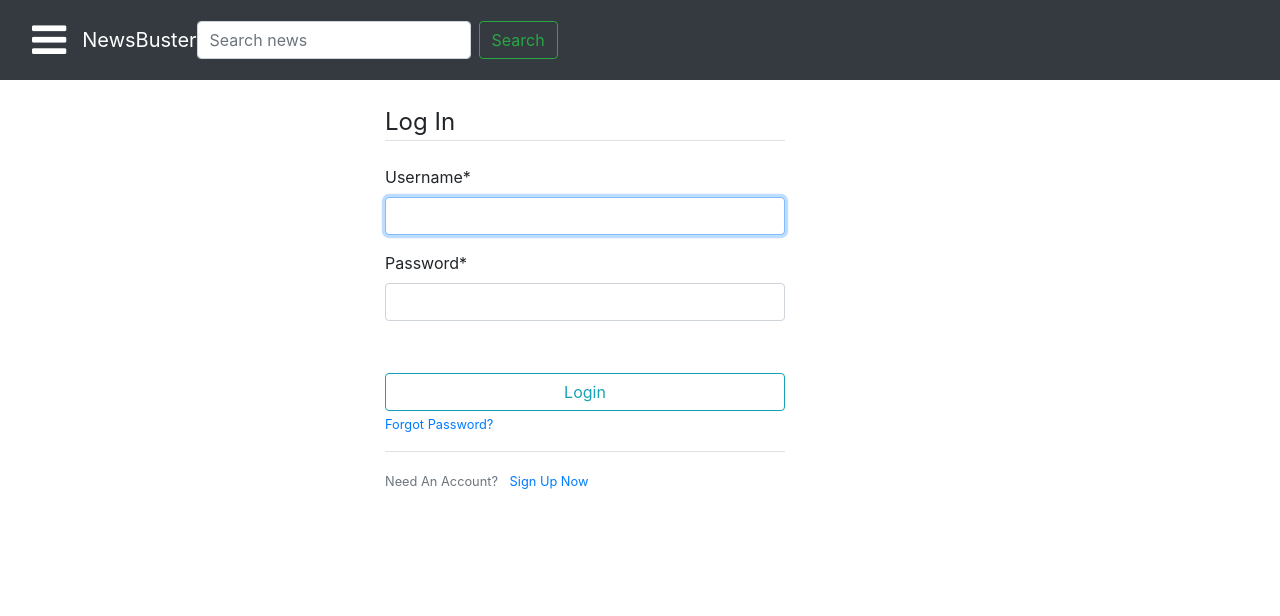
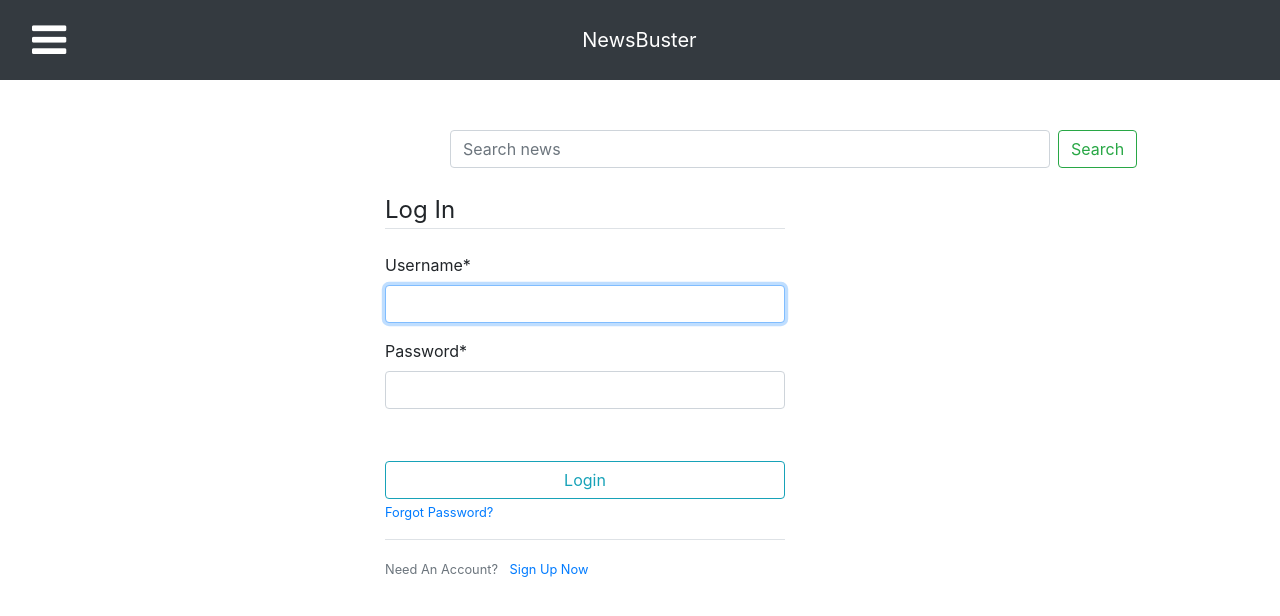
Before and after one commit to 2knal/BitsPlease-Enroot, a Django app: page /login/ in a window 1280 px wide. Shown: the top 616 px of the page. Run offline with Django 3.2, Linux system fonts and the light colour scheme; some libraries are stand-ins or nearby versions.

Commit message:
changed search bar

```diff
--- a/app/templates/app/base.html
+++ b/app/templates/app/base.html
@@ -12,12 +12,12 @@
     <title>Document</title>
     <link rel="stylesheet" href="{% static 'app/index.css' %}">
 </head>
-<body id="x">
+<body >
 
         <nav class="navbar navbar-expand-lg navbar-dark bg-dark" >
                         <i class = "fa fa-bars fa-2x mr-3 ml-3" onclick="openNav()"></i>
 
-                    <span style="float: center;"> NewsBuster </span>
+                    <span style="margin-left: 500px"> NewsBuster </span>
 
                <!-- <button class="navbar-toggler" type="button" data-toggle="collapse" data-target="#navbarSupportedContent" aria-controls="navbarSupportedContent" aria-expanded="false" aria-label="Toggle navigation">
                   <span class="navbar-toggler-icon"></span>
@@ -47,19 +47,22 @@
                         </li>
                   </ul> </div>
 
-                    <div class="collapse navbar-collapse" id="navbarSupportedContent" style="float: right;">
-                    <form class="form-inline my-2 my-lg-0"  >
-                    <input class="form-control mr-sm-2" type="search" placeholder="Search news" aria-label="Search">
+
+              </nav>
+              <div >
+                    <form class="form-inline my-2 my-lg-0" style="padding-top: 50px;margin-left: 450px">
+                    <input class="form-control mr-sm-2" type="search" placeholder="Search news" aria-label="Search" style="width: 600px">
                     <button class="btn btn-outline-success my-2 my-sm-0" type="submit" >Search</button>
                   </form>
 
               </div>
-              </nav>
 
               <br>
     <div class="container">
         {% block content %}
         {% endblock content%}
+
+
     </div>
 
 
@@ -79,10 +82,6 @@ function closeNav() {
 }
 </script>
 
-<style type="text/css">
-
-
-</style>
 
 </body>
 </html>
```
Also changed, not shown: app/templates/app/home.html (+9 -0 lines).
